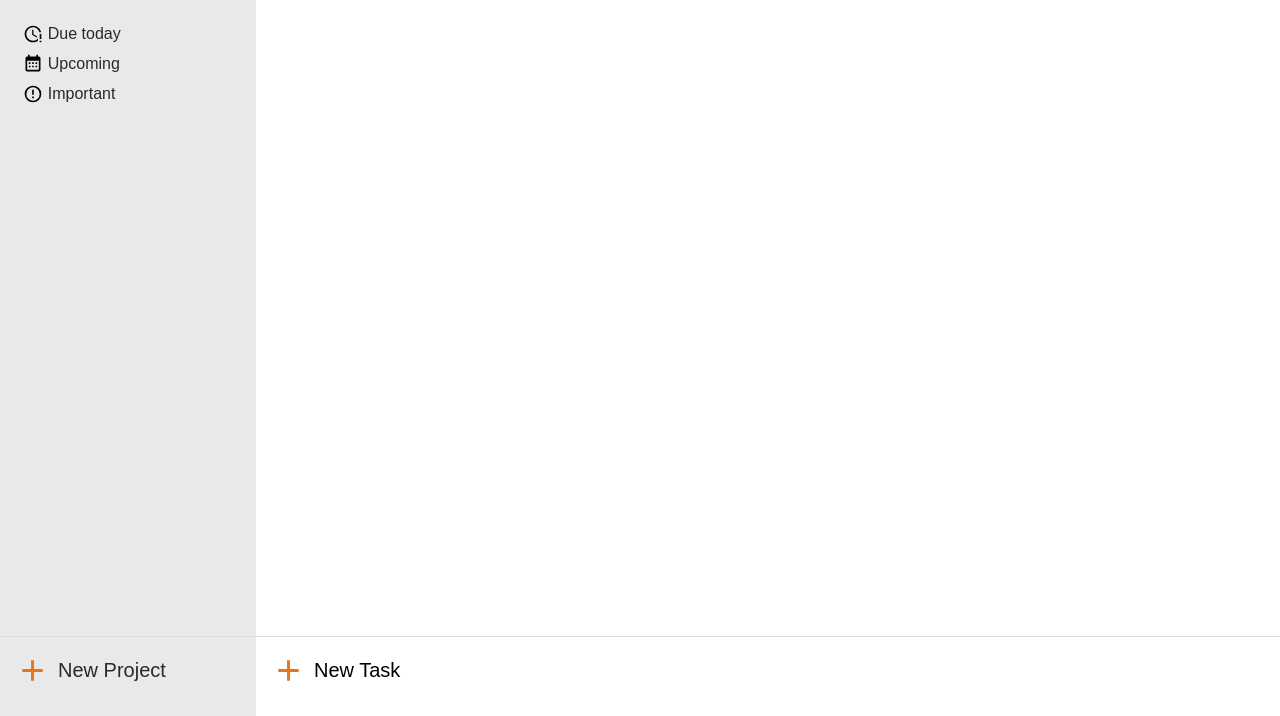
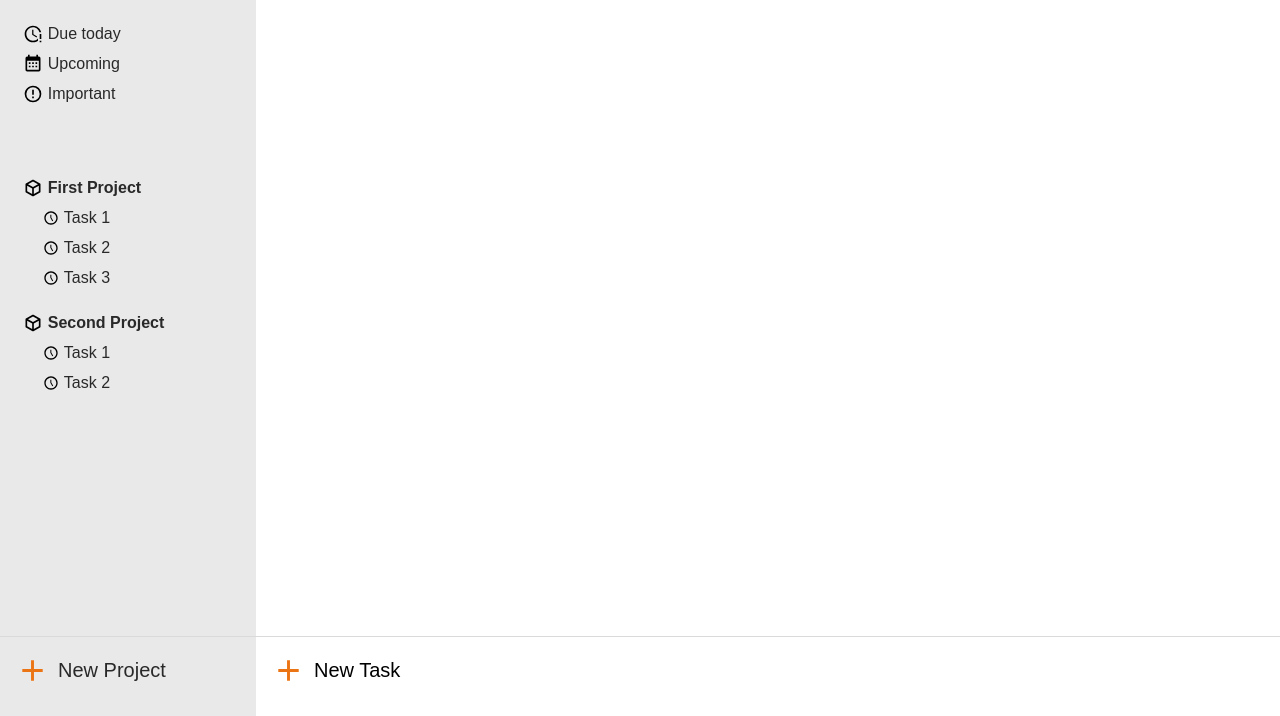
Before and after one commit to paulobarufa/todo-list, a website built with webpack: page src/template.html in a window 1280 px wide. Shown: the part 84-800 px from the top of the page. Built offline with nearby package versions, Linux system fonts and the light colour scheme.

Commit message:
Added JS to HTMLwriter
Added functionality to HTMLwriter class to create left panel HTML dynamically from project list

```diff
--- a/src/HTMLwriter.js
+++ b/src/HTMLwriter.js
@@ -1,3 +1,43 @@
+import projectIcon from "./images/project.svg"
+import taskIcon from "./images/task.svg"
+import checkIcon from "./images/check.svg"
+
 export class HTMLwriter {
 
+    static generateCol(projArray) {
+
+        let newWrapper = document.createElement("div");
+
+        for (const project of projArray) {
+            let projDiv = document.createElement("div");
+            projDiv.classList.add("col-item", "proj-col-title");
+
+            const projTitle = document.createTextNode(project.name);
+
+            const projImage = document.createElement("img");
+            projImage.src = projectIcon;
+            projImage.classList.add("col-icon");
+
+            projDiv.append(projImage, projTitle);
+
+            newWrapper.appendChild(projDiv);
+
+            for (const task of project.tasks) {
+                let taskDiv = document.createElement("div");
+                taskDiv.classList.add("col-item", "task-col-title");
+
+                const taskTitle = document.createTextNode(task.name);
+
+                const taskImg = document.createElement("img");
+                taskImg.src = taskIcon;
+                taskImg.classList.add("col-icon", "task-icon");
+
+                taskDiv.append(taskImg, taskTitle);
+
+                newWrapper.appendChild(taskDiv);
+            }
+        }
+
+        return newWrapper;
+    }
 }
--- a/src/index.js
+++ b/src/index.js
@@ -4,3 +4,29 @@ import { Project } from "./project";
 import { Task } from "./task";
 import { StorageWriter } from "./storage";
 import { HTMLwriter } from "./HTMLwriter";
+
+const dynamicWrapper = document.querySelector(".dynamic-wrapper");
+
+let proj1 = new Project("First Project", "This is the first project.");
+
+let task1 = new Task("Task 1", "Task task task", "tmrw", proj1, 1);
+let task2 = new Task("Task 2", "Task task task", "tmrw", proj1, 1);
+let task3 = new Task("Task 3", "Task task task", "tmrw", proj1, 1);
+
+proj1.addTask(task1)
+proj1.addTask(task2)
+proj1.addTask(task3)
+
+let proj2 = new Project("Second Project", "This is the first project.");
+
+let task4 = new Task("Task 1", "Task task task", "tmrw", proj2, 1);
+let task5 = new Task("Task 2", "Task task task", "tmrw", proj2, 1);
+
+proj2.addTask(task4)
+proj2.addTask(task5)
+
+const projArray = [proj1, proj2];
+
+const newWrapper = HTMLwriter.generateCol(projArray);
+
+dynamicWrapper.appendChild(newWrapper);
--- a/src/styles.css
+++ b/src/styles.css
@@ -89,7 +89,6 @@ body {
 .add-btn {
     box-sizing: border-box;
     height: 60%;
-
     margin-left: 15px;
     display: flex;
     align-items: center;
@@ -111,3 +110,16 @@ body {
     filter: invert(60%) sepia(49%) saturate(5019%) hue-rotate(356deg) brightness(97%) contrast(90%);
     margin-right: 8px;
 }
+
+.proj-col-title {
+    font-weight: 600;
+}
+
+.proj-col-title:not(:first-child) {
+    margin-top: 15px;
+}
+
+.task-icon {
+    height: 16px;
+    margin-left: 20px;
+}
```
Also changed, not shown: src/images/check.svg (added), src/images/project.svg (added), src/images/task.svg (added).
